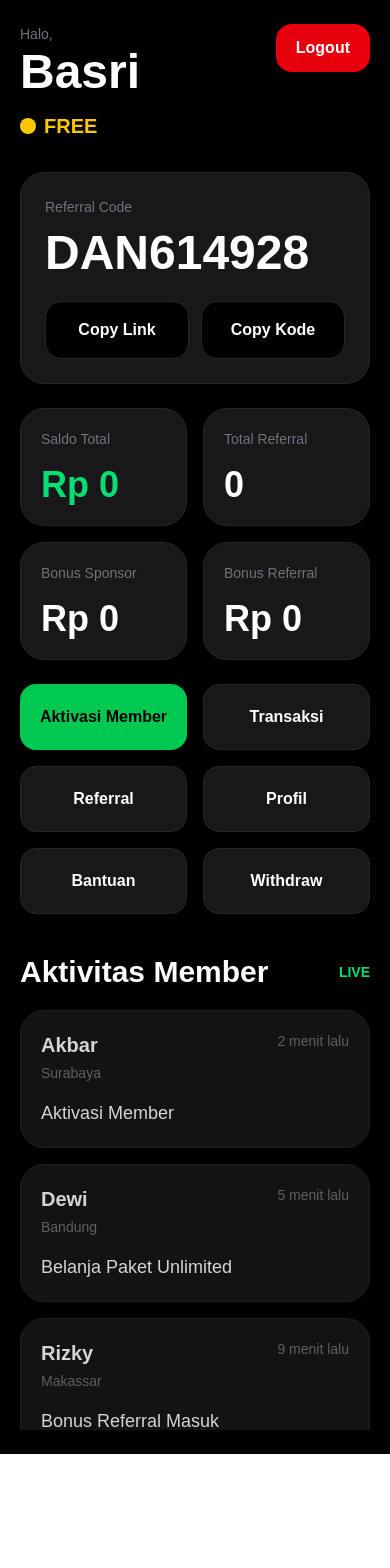
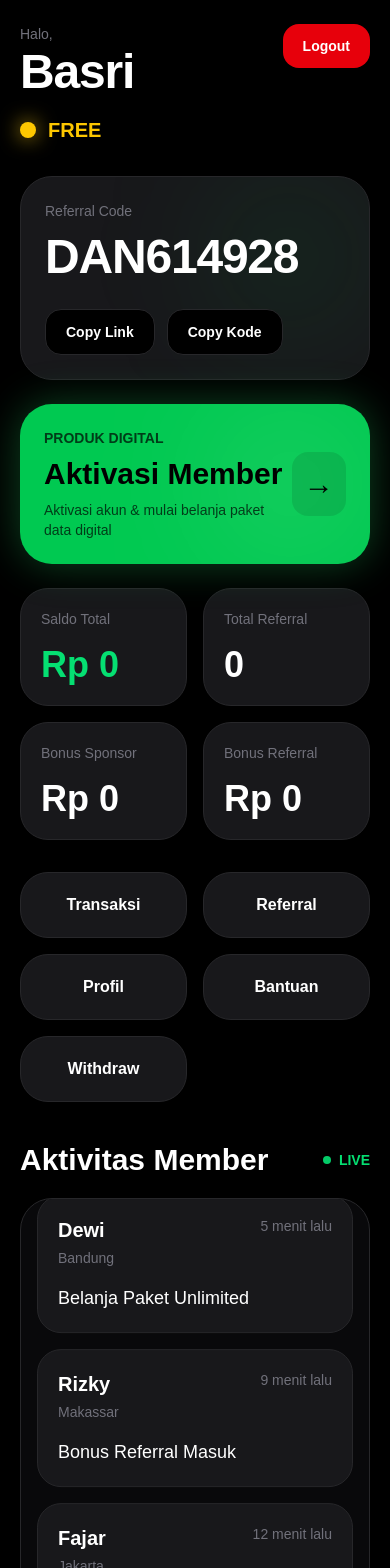
Before and after one commit to ibasnanna-sys/dan-app, a Next.js app: page /member/dashboard in a window 390 px wide. Shown: the top 1568 px of the page. Before the commit the page ends 1454 px from the top, so only its background shows below. Built offline with nearby package versions, Linux system fonts and the light colour scheme.

Commit message:
Refactor dashboard layout and improve styling
Refactor dashboard layout and improve styling for better responsiveness. Update activity mapping to enhance user experience.

```diff
--- a/src/app/member/dashboard/page.tsx
+++ b/src/app/member/dashboard/page.tsx
@@ -1,3 +1,7 @@
+"use client";
+
+import Link from "next/link";
+
 export default function Home() {
   const activities = [
     {
@@ -27,50 +31,101 @@ export default function Home() {
   ];
 
   return (
-    <main className="min-h-screen bg-black text-white px-5 py-6">
+    <main className="min-h-screen bg-black text-white">
+      <div className="max-w-6xl mx-auto px-5 py-6 md:px-8">
+
         {/* HEADER */}
-      <div className="flex items-start justify-between">
+        <div className="flex items-start justify-between gap-4">
+
           <div>
-          <p className="text-zinc-500 text-sm">Halo,</p>
+            <p className="text-zinc-500 text-sm">
+              Halo,
+            </p>
 
-          <h1 className="text-5xl font-black mt-1">Basri</h1>
+            <h1 className="text-5xl md:text-6xl font-black mt-1 tracking-tight">
+              Basri
+            </h1>
 
-          <div className="flex items-center gap-2 mt-4">
-            <div className="w-4 h-4 rounded-full bg-yellow-400"></div>
+            <div className="flex items-center gap-3 mt-5">
+              <div className="w-4 h-4 rounded-full bg-yellow-400 shadow-[0_0_20px_rgba(250,204,21,0.8)]"></div>
 
-            <span className="text-yellow-400 font-bold text-xl">
+              <span className="text-yellow-400 font-black text-xl">
                 FREE
               </span>
             </div>
           </div>
 
-        <button className="bg-red-600 px-5 py-3 rounded-2xl font-bold">
+          <button className="bg-red-600 hover:bg-red-700 transition px-5 py-3 rounded-2xl font-bold text-sm">
             Logout
           </button>
+
         </div>
 
         {/* REFERRAL */}
-      <div className="bg-zinc-900 rounded-3xl p-6 mt-8 border border-zinc-800">
-        <p className="text-zinc-500 text-sm">Referral Code</p>
+        <div className="relative overflow-hidden mt-8 rounded-[32px] border border-zinc-800 bg-zinc-900 p-6 md:p-8">
 
-        <h2 className="text-5xl font-black mt-3">
+          <div className="absolute top-0 right-0 w-40 h-40 bg-green-500/10 blur-3xl rounded-full"></div>
+
+          <div className="relative z-10">
+
+            <p className="text-zinc-500 text-sm">
+              Referral Code
+            </p>
+
+            <h2 className="text-5xl md:text-6xl font-black mt-3 tracking-tight">
               DAN614928
             </h2>
 
-        <div className="flex gap-3 mt-6">
-          <button className="flex-1 bg-black border border-zinc-800 py-4 rounded-2xl font-bold">
+            <div className="flex flex-wrap gap-3 mt-7">
+
+              <button className="px-5 py-3 rounded-2xl bg-black border border-zinc-800 hover:border-zinc-600 transition text-sm font-bold">
                 Copy Link
               </button>
 
-          <button className="flex-1 bg-black border border-zinc-800 py-4 rounded-2xl font-bold">
+              <button className="px-5 py-3 rounded-2xl bg-black border border-zinc-800 hover:border-zinc-600 transition text-sm font-bold">
                 Copy Kode
               </button>
-        </div>
+
             </div>
 
+          </div>
+
+        </div>
+
+        {/* AKTIVASI MEMBER */}
+        <Link
+          href="/member/produk"
+          className="relative overflow-hidden mt-6 flex items-center justify-between rounded-[32px] bg-green-500 hover:bg-green-400 transition p-6 shadow-[0_0_40px_rgba(34,197,94,0.35)]"
+        >
+
+          <div className="absolute top-0 right-0 w-40 h-40 bg-white/10 blur-3xl rounded-full"></div>
+
+          <div className="relative z-10">
+            <p className="text-black/70 text-sm font-semibold">
+              PRODUK DIGITAL
+            </p>
+
+            <h2 className="text-black text-3xl md:text-4xl font-black mt-2">
+              Aktivasi Member
+            </h2>
+
+            <p className="text-black/70 mt-2 text-sm">
+              Aktivasi akun & mulai belanja paket data digital
+            </p>
+          </div>
+
+          <div className="relative z-10 w-16 h-16 rounded-2xl bg-black/10 flex items-center justify-center">
+            <span className="text-3xl text-black">
+              →
+            </span>
+          </div>
+
+        </Link>
+
         {/* INFO */}
-      <div className="grid grid-cols-2 gap-4 mt-6">
-        <div className="bg-zinc-900 rounded-3xl p-5 border border-zinc-800">
+        <div className="grid grid-cols-2 xl:grid-cols-4 gap-4 mt-6">
+
+          <div className="bg-zinc-900 border border-zinc-800 rounded-[28px] p-5">
             <p className="text-zinc-500 text-sm">
               Saldo Total
             </p>
@@ -80,7 +135,7 @@ export default function Home() {
             </h2>
           </div>
 
-        <div className="bg-zinc-900 rounded-3xl p-5 border border-zinc-800">
+          <div className="bg-zinc-900 border border-zinc-800 rounded-[28px] p-5">
             <p className="text-zinc-500 text-sm">
               Total Referral
             </p>
@@ -90,7 +145,7 @@ export default function Home() {
             </h2>
           </div>
 
-        <div className="bg-zinc-900 rounded-3xl p-5 border border-zinc-800">
+          <div className="bg-zinc-900 border border-zinc-800 rounded-[28px] p-5">
             <p className="text-zinc-500 text-sm">
               Bonus Sponsor
             </p>
@@ -100,7 +155,7 @@ export default function Home() {
             </h2>
           </div>
 
-        <div className="bg-zinc-900 rounded-3xl p-5 border border-zinc-800">
+          <div className="bg-zinc-900 border border-zinc-800 rounded-[28px] p-5">
             <p className="text-zinc-500 text-sm">
               Bonus Referral
             </p>
@@ -109,55 +164,80 @@ export default function Home() {
               Rp 0
             </h2>
           </div>
+
         </div>
 
         {/* MENU */}
-      <div className="grid grid-cols-2 gap-4 mt-6">
-        <button className="bg-green-500 text-black font-black py-5 rounded-2xl">
-          Aktivasi Member
-        </button>
+        <div className="grid grid-cols-2 md:grid-cols-3 gap-4 mt-8">
 
-        <button className="bg-zinc-900 border border-zinc-800 py-5 rounded-2xl font-bold">
+          <Link
+            href="/member/transaksi"
+            className="bg-zinc-900 border border-zinc-800 hover:border-zinc-700 transition rounded-[28px] p-5 text-center font-bold"
+          >
             Transaksi
-        </button>
+          </Link>
 
-        <button className="bg-zinc-900 border border-zinc-800 py-5 rounded-2xl font-bold">
+          <Link
+            href="/member/referral"
+            className="bg-zinc-900 border border-zinc-800 hover:border-zinc-700 transition rounded-[28px] p-5 text-center font-bold"
+          >
             Referral
-        </button>
+          </Link>
 
-        <button className="bg-zinc-900 border border-zinc-800 py-5 rounded-2xl font-bold">
+          <Link
+            href="/member/profile"
+            className="bg-zinc-900 border border-zinc-800 hover:border-zinc-700 transition rounded-[28px] p-5 text-center font-bold"
+          >
             Profil
-        </button>
+          </Link>
 
-        <button className="bg-zinc-900 border border-zinc-800 py-5 rounded-2xl font-bold">
+          <Link
+            href="/member/bantuan"
+            className="bg-zinc-900 border border-zinc-800 hover:border-zinc-700 transition rounded-[28px] p-5 text-center font-bold"
+          >
             Bantuan
-        </button>
+          </Link>
 
-        <button className="bg-zinc-900 border border-zinc-800 py-5 rounded-2xl font-bold">
+          <Link
+            href="/member/withdraw"
+            className="bg-zinc-900 border border-zinc-800 hover:border-zinc-700 transition rounded-[28px] p-5 text-center font-bold"
+          >
             Withdraw
-        </button>
+          </Link>
+
         </div>
 
-      {/* LIVE AKTIVITAS */}
+        {/* LIVE ACTIVITY */}
         <div className="mt-10">
+
           <div className="flex items-center justify-between mb-5">
+
             <h2 className="text-3xl font-black">
               Aktivitas Member
             </h2>
+
+            <div className="flex items-center gap-2">
+              <div className="w-2 h-2 rounded-full bg-green-400 animate-pulse"></div>
 
               <span className="text-green-400 text-sm font-bold">
                 LIVE
               </span>
             </div>
 
-        <div className="space-y-4 max-h-[420px] overflow-hidden">
-          <div className="animate-pulse space-y-4">
-            {activities.map((item, index) => (
+          </div>
+
+          <div className="relative h-[420px] overflow-hidden rounded-[32px] border border-zinc-800 bg-zinc-950 p-4">
+
+            <div className="animate-scroll space-y-4">
+
+              {[...activities, ...activities].map((item, index) => (
                 <div
                   key={index}
                   className="bg-zinc-900 border border-zinc-800 rounded-3xl p-5"
                 >
+
                   <div className="flex items-start justify-between">
+
                     <div>
                       <h3 className="font-bold text-xl">
                         {item.name}
@@ -171,16 +251,39 @@ export default function Home() {
                     <span className="text-zinc-500 text-sm">
                       {item.time}
                     </span>
+
                   </div>
 
                   <p className="mt-4 text-lg">
                     {item.activity}
                   </p>
+
                 </div>
               ))}
+
             </div>
+
           </div>
+
         </div>
+
+      </div>
+
+      <style jsx>{`
+        .animate-scroll {
+          animation: scrollUp 20s linear infinite;
+        }
+
+        @keyframes scrollUp {
+          0% {
+            transform: translateY(0%);
+          }
+
+          100% {
+            transform: translateY(-50%);
+          }
+        }
+      `}</style>
     </main>
   );
 }
```
Lines whose indentation alone changed are shown as unchanged.
